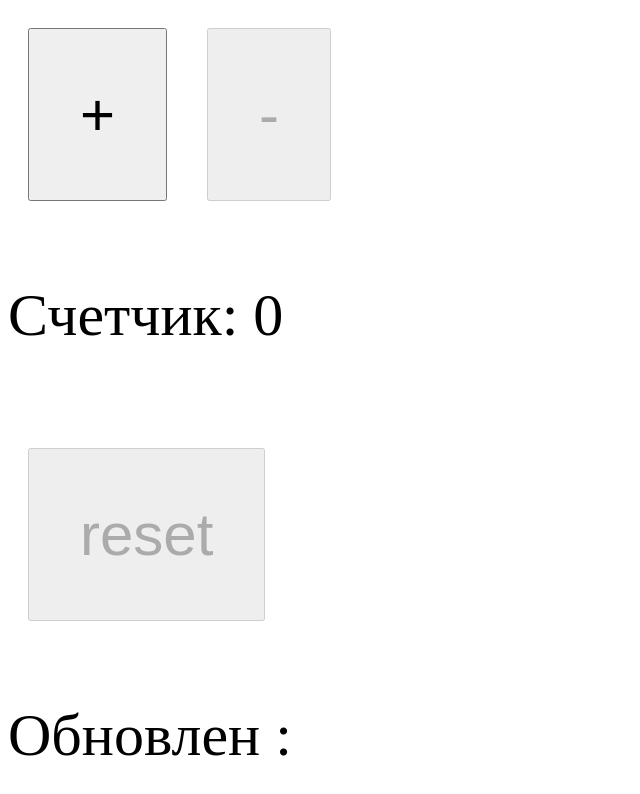
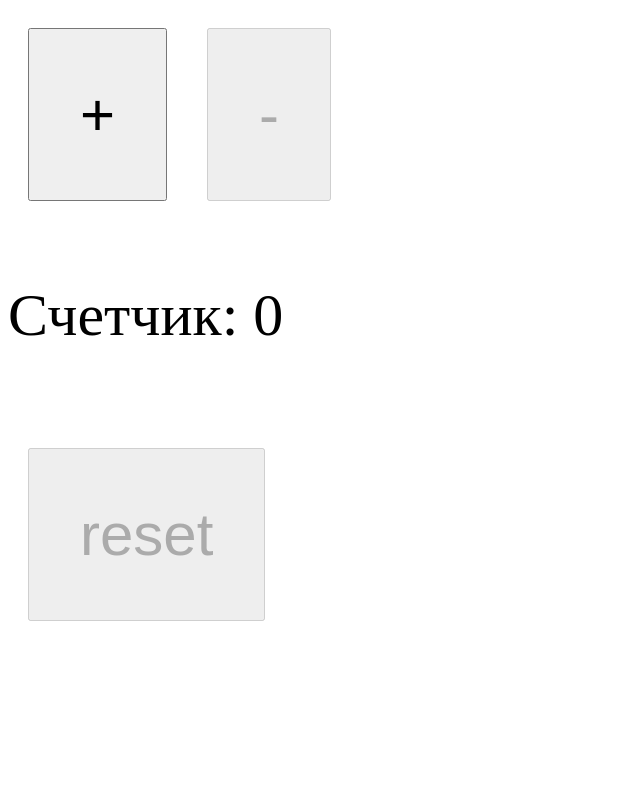
Before and after one commit to vadimvlk/Angular-Ngrx, an Angular app: page / in a window 1280 px wide. Shown: the top 794 px of the page, without its empty margins (0-640 px from the left). Built offline with nearby package versions, Linux system fonts and the light colour scheme; what @ngrx/effects, @ngrx/store would draw is missing.

Commit message:
add updatedAt field

```diff
--- a/src/app/app.component.html
+++ b/src/app/app.component.html
@@ -7,8 +7,7 @@
 <br>
 <button class="btn" (click)="resetCount()" [disabled]="!isGreaterZero">reset</button>
 
-
-<p class="fz-60"
+<p *ngIf="updatedAt" class="fz-60"
 >
-  Обновлен :
+  Обновлен {{updatedAt | date:"HH:mm:ss" }}
 </p>
--- a/src/app/app.component.ts
+++ b/src/app/app.component.ts
@@ -6,22 +6,30 @@ import {Component} from '@angular/core';
   styleUrls: ['./app.component.scss']
 })
 export class AppComponent {
+  constructor() {
+    this.updatedAt = 0;
+    this.counter = 0;
+  }
 
-  counter: number = 0;
+  counter: number;
+  updatedAt: number;
 
-  get isGreaterZero (): boolean {
-    return this.counter> 0
+  get isGreaterZero(): boolean {
+    return this.counter > 0
   }
 
   increase() {
     this.counter++;
+    this.updatedAt = Date.now();
   }
 
   decrease() {
     this.counter--;
+    this.updatedAt = Date.now();
   }
 
   resetCount() {
     this.counter = 0;
+    this.updatedAt = Date.now();
   }
 }
--- a/src/app/app.module.ts
+++ b/src/app/app.module.ts
@@ -8,6 +8,7 @@ import { StoreDevtoolsModule } from '@ngrx/store-devtools';
 import { environment } from '../environments/environment';
 import { EffectsModule } from '@ngrx/effects';
 import { AppEffects } from './app.effects';
+import {FormsModule} from "@angular/forms";
 
 @NgModule({
   declarations: [
@@ -18,8 +19,9 @@ import { AppEffects } from './app.effects';
     StoreModule.forRoot(reducers, {
       metaReducers
     }),
-    StoreDevtoolsModule.instrument({ maxAge: 25, logOnly: environment.production }),
-    EffectsModule.forRoot([AppEffects])
+    StoreDevtoolsModule.instrument({maxAge: 25, logOnly: environment.production}),
+    EffectsModule.forRoot([AppEffects]),
+    FormsModule
   ],
   providers: [],
   bootstrap: [AppComponent]
```
